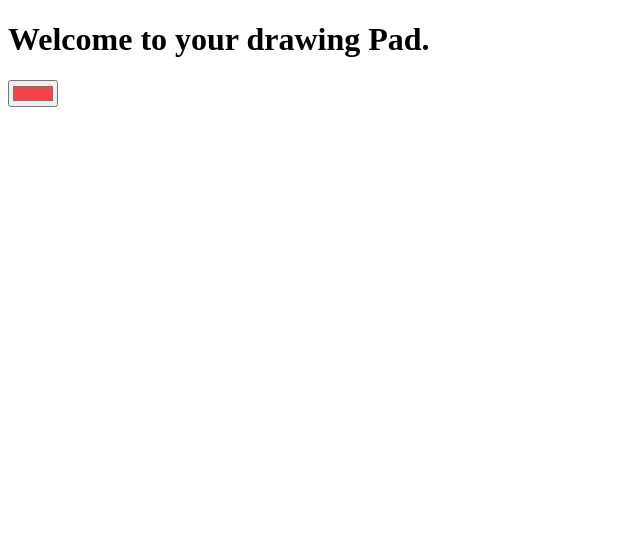
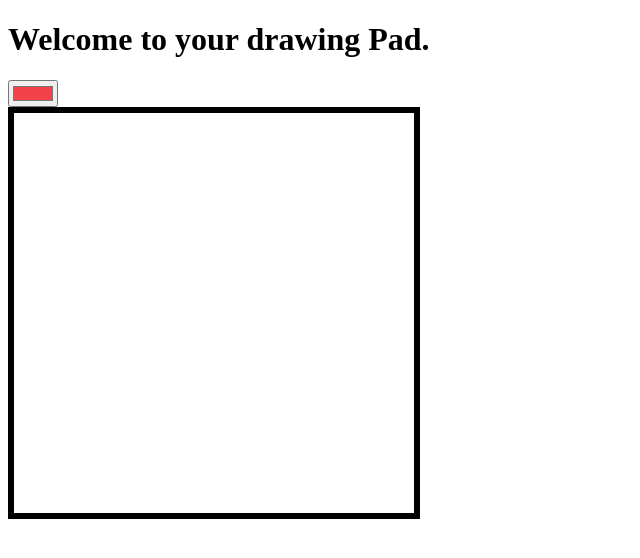
Before and after one commit to moralesn1/react-drawing-app, a React (Create React App) app: page / in a window 1280 px wide. Shown: the top 558 px of the page, without its empty margins (0-640 px from the left). Built offline with nearby package versions, Linux system fonts and the light colour scheme.

Commit message:
create canvas with height, dimensions and styles

```diff
--- a/src/Canvas.js
+++ b/src/Canvas.js
@@ -1,5 +1,9 @@
 import React, { Component } from "react";
 import ColourSelector from "./ColourSelector";
+
+const styles = {
+  border: "6px solid black"
+};
 
 class Canvas extends Component {
   state = {
@@ -17,12 +21,17 @@ class Canvas extends Component {
   render = () => {
     const { hex } = this.state;
     return (
+      <>
         <div>
           <ColourSelector
             hex={hex}
             onColourSelectorChange={this.onColourSelectorChange}
           />
         </div>
+        <div>
+          <canvas width="400" height="400" style={styles} />
+        </div>
+      </>
     );
   };
 }
```
Lines whose indentation alone changed are shown as unchanged.
